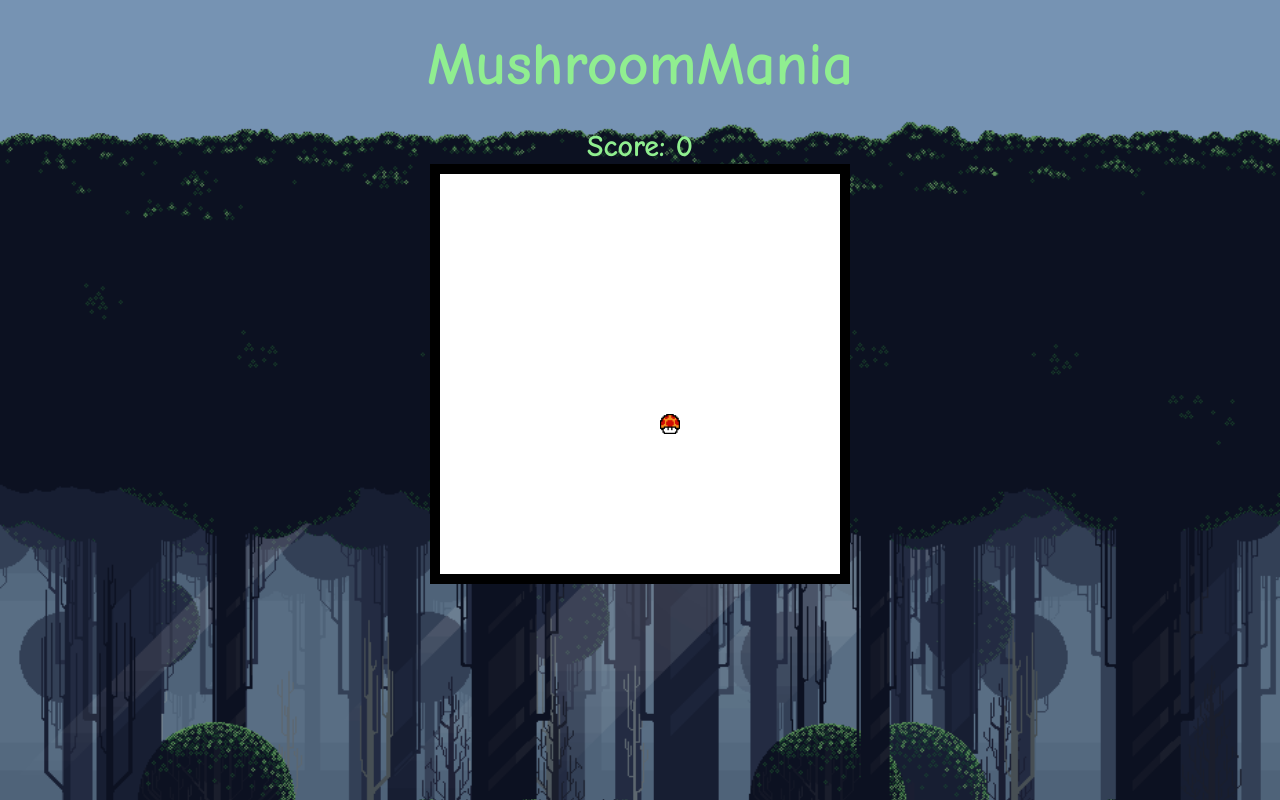
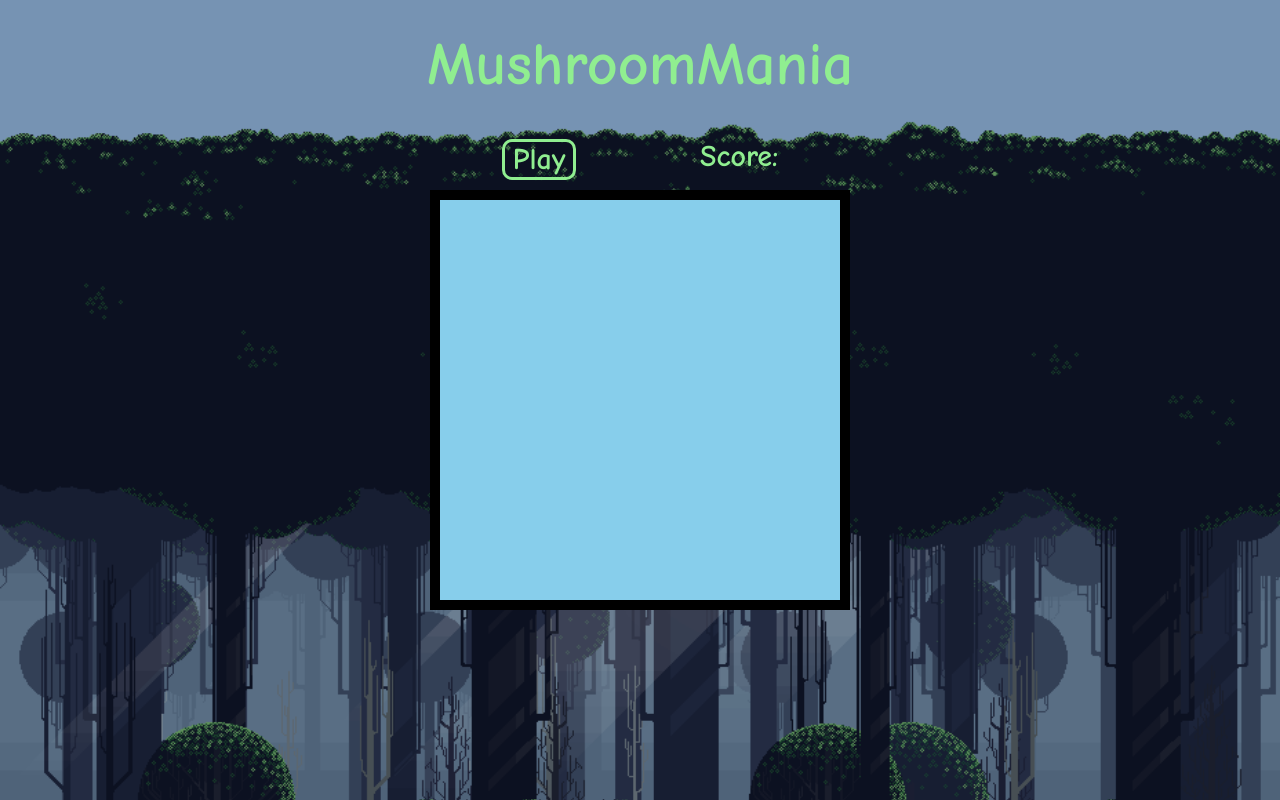
Before and after one commit to qydchen/MushroomMania, a plain HTML site: page index.html in a window 1280 px wide. Drawn offline with Linux system fonts and the light colour scheme.

Commit message:
add play button

```diff
--- a/css/snake.css
+++ b/css/snake.css
@@ -34,7 +34,7 @@ h1 {
 figure {
   display: inline-block;
   border: 10px solid black;
-  background: white;
+  background: skyblue;
 }
 
 ul {
@@ -60,8 +60,27 @@ li {
   background: url(../assets/slime.png) no-repeat;
 }
 
-.score-outer {
+.play-container {
+  display: flex;
+  width: 400px;
+  margin: 0 auto;
+  justify-content: space-around;
+}
+
+.score-outer, .play {
   color: lightgreen;
   font-size: 30px;
   font-family: "Comic Sans MS";
+  margin: 10px;
 }
+
+.play {
+  border: 3px solid lightgreen;
+  border-radius: 10px;
+  padding: 0 8px 0 8px;
+}
+
+.play:hover {
+  text-decoration: underline;
+  cursor: pointer;
+}
--- a/index.html
+++ b/index.html
@@ -13,6 +13,7 @@
     <h1>MushroomMania</h1>
 
     <div class="play-container">
+      <div class="play">Play</div>
       <div class='score-outer'><span>Score: </span><span class='score'></span></div>
     </div>
 
--- a/js/bundle.js
+++ b/js/bundle.js
@@ -97,7 +97,11 @@ const View = __webpack_require__(2);
 
 $l(function () {
   const rootEl = $l(".snake-game");
-  new View(rootEl);
+  window.clearInterval(new View(rootEl).intervalId);
+
+  $l('.play').on("click", function() {
+    new View(rootEl);
+  })
 });
 
 
--- a/js/main.js
+++ b/js/main.js
@@ -2,5 +2,9 @@ const View = require('./snake-view');
 
 $l(function () {
   const rootEl = $l(".snake-game");
-  new View(rootEl);
+  window.clearInterval(new View(rootEl).intervalId);
+
+  $l('.play').on("click", function() {
+    new View(rootEl);
+  })
 });
```
Also changed, not shown: 1 other file.
